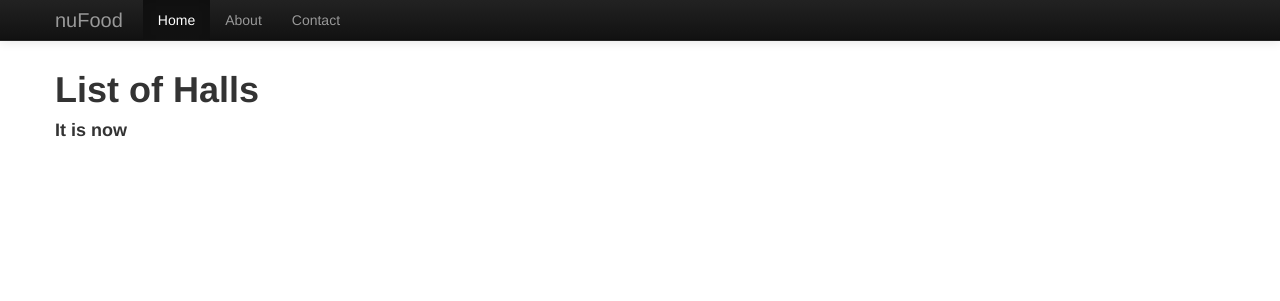
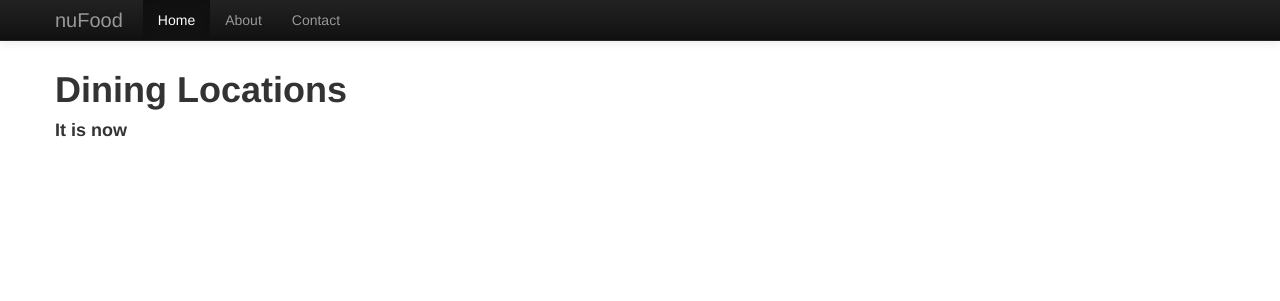
Before and after one commit to mhuesch/nuFood, a Django app: template templates/index.html in a window 1280 px wide. Shown: the top 301 px of the page. Run offline with Django 3.2, Linux system fonts and the light colour scheme; the template is opened without the code that fills it, so the values that code supplies are empty; some libraries are stand-ins or nearby versions.

Commit message:
dining locations instead of list of halls

```diff
--- a/templates/index.html
+++ b/templates/index.html
@@ -49,7 +49,7 @@
 
     <div class="container">
 
-        <h1>List of Halls</h1>
+        <h1>Dining Locations</h1>
         <h4>It is now {{ date.isoformat }}</h4>
         <p>
             {% for hall in Halls %}
```
